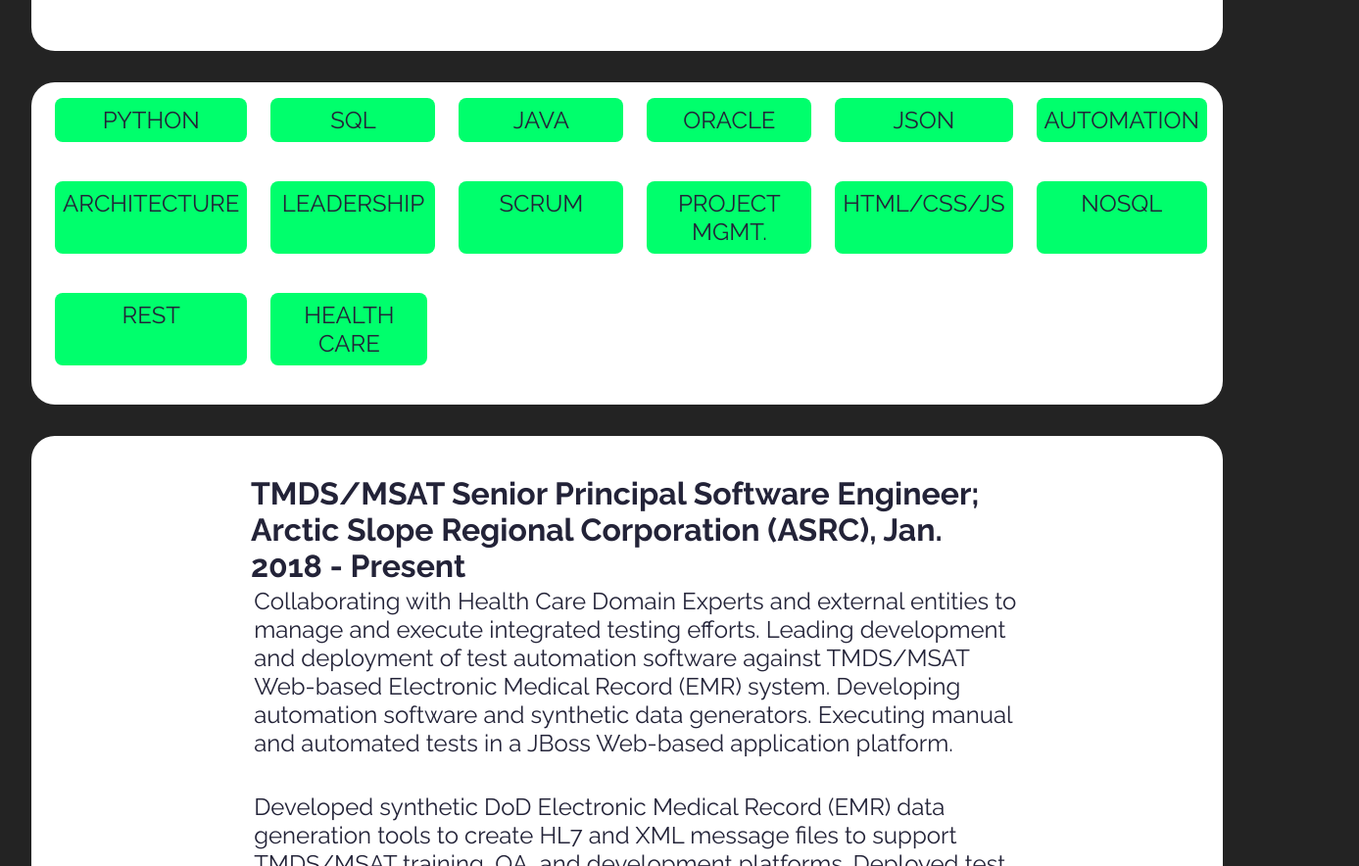
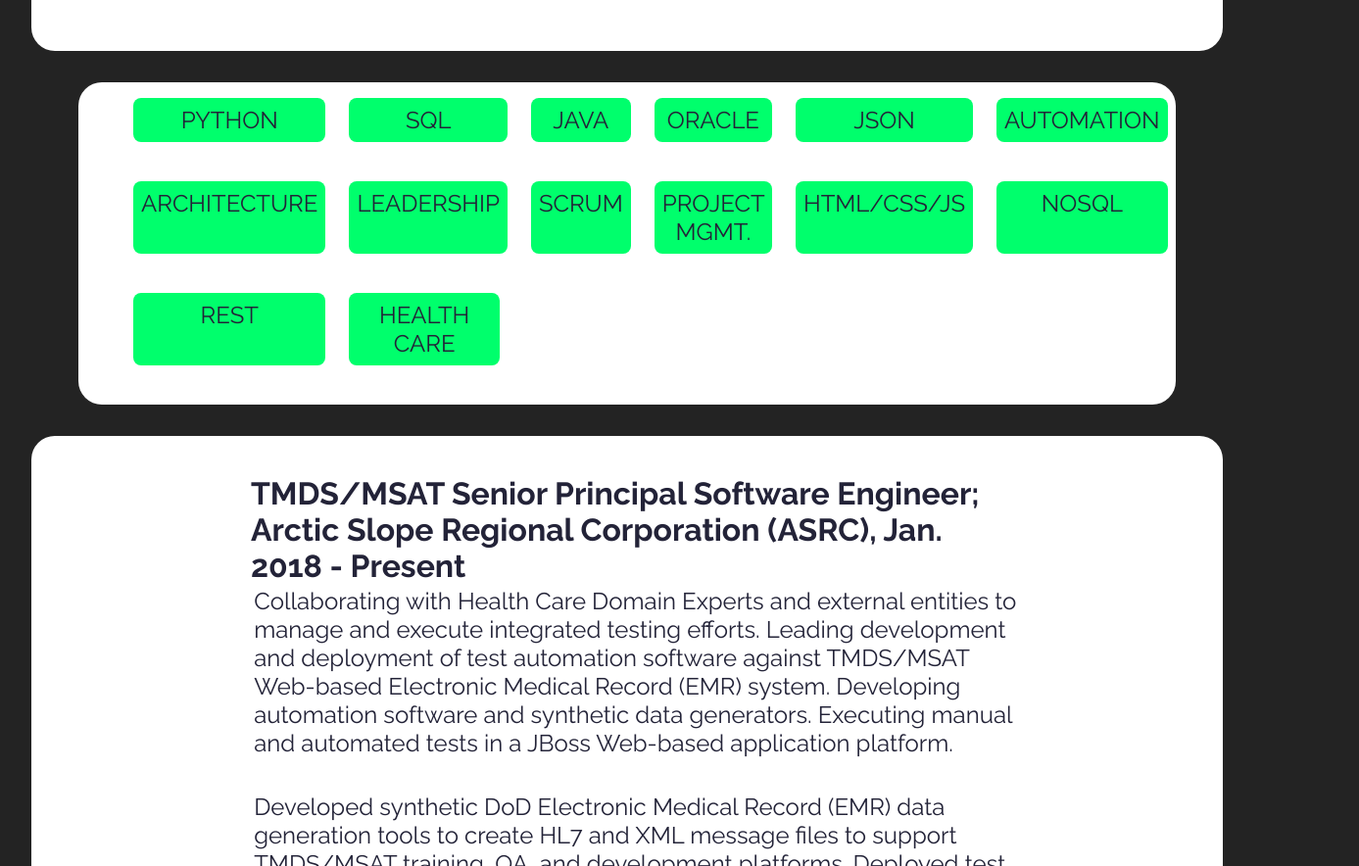
Before and after one commit to rob96753/rob96753.github.io, a website: page pages/cv.html in a window 1280 px wide. Shown: the part 940-1824 px from the top of the page at 98% size, 1387 px wide, since content can reach past the window. Drawn offline with Linux system fonts and the light colour scheme.

Commit message:
adjustment to the skills

```diff
--- a/css/cv-styles.css
+++ b/css/cv-styles.css
@@ -81,8 +81,8 @@
 }
 .section-skills {
   margin-top: 2rem;
-  margin: 2rem 2rem 0rem 2rem;
-  padding: 1rem;
+  margin: 2rem 5rem 0rem 5rem;
+  padding: 1rem 3rem 1rem 3rem;
   display: inline-grid;
   grid-template-columns: 1fr 1fr 1fr 1fr 1fr 1fr 1fr;
   grid-gap: 1rem;
```
